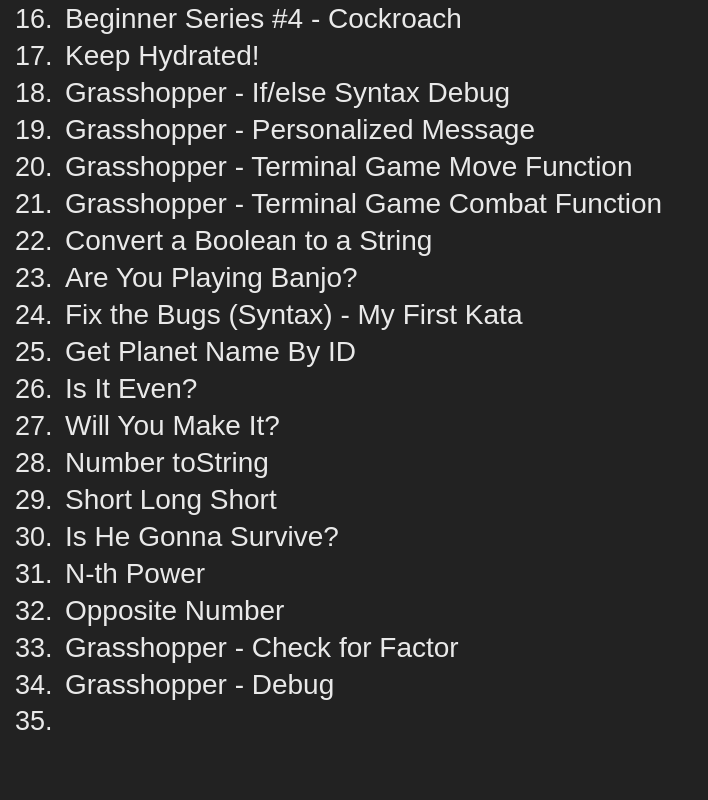
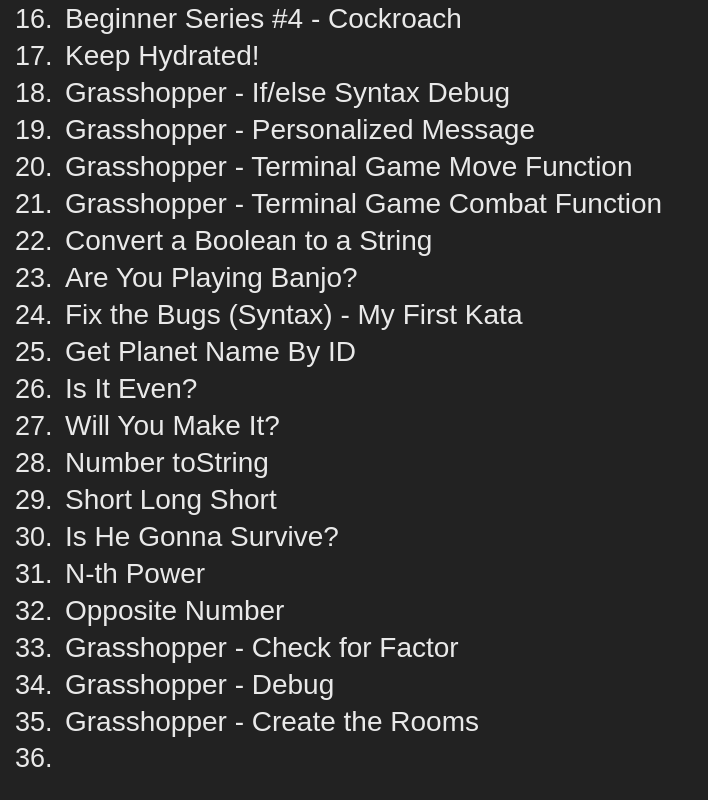
Before and after one commit to scholtz-gnome/codewars-challenges, a plain HTML site: page 8.1 Beginner/index.html in a window 1280 px wide. Shown: the part 679-1479 px from the top of the page, without its empty margins (0-708 px from the left). Before the commit the page ends 1442 px from the top, so only its background shows below. Drawn offline with Linux system fonts and the light colour scheme.

Commit message:
Added 8kyu Beg: Grasshopper - Create the Rooms

```diff
--- a/8.1 Beginner/index.html
+++ b/8.1 Beginner/index.html
@@ -69,6 +69,7 @@
     <li><a href="https://www.codewars.com/kata/56dec885c54a926dcd001095" target="_blank">Opposite Number</a></li>
     <li><a href="https://www.codewars.com/kata/55cbc3586671f6aa070000fb" target="_blank">Grasshopper - Check for Factor</a></li>
     <li><a href="https://www.codewars.com/kata/55cb854deb36f11f130000e1" target="_blank">Grasshopper - Debug</a></li>
+    <li><a href="https://www.codewars.com/kata/56a29b237e9e997ff2000048" target="_blank">Grasshopper - Create the Rooms</a></li>
     <li><a href="" target="_blank"></a></li>
   </ol>
 
```
